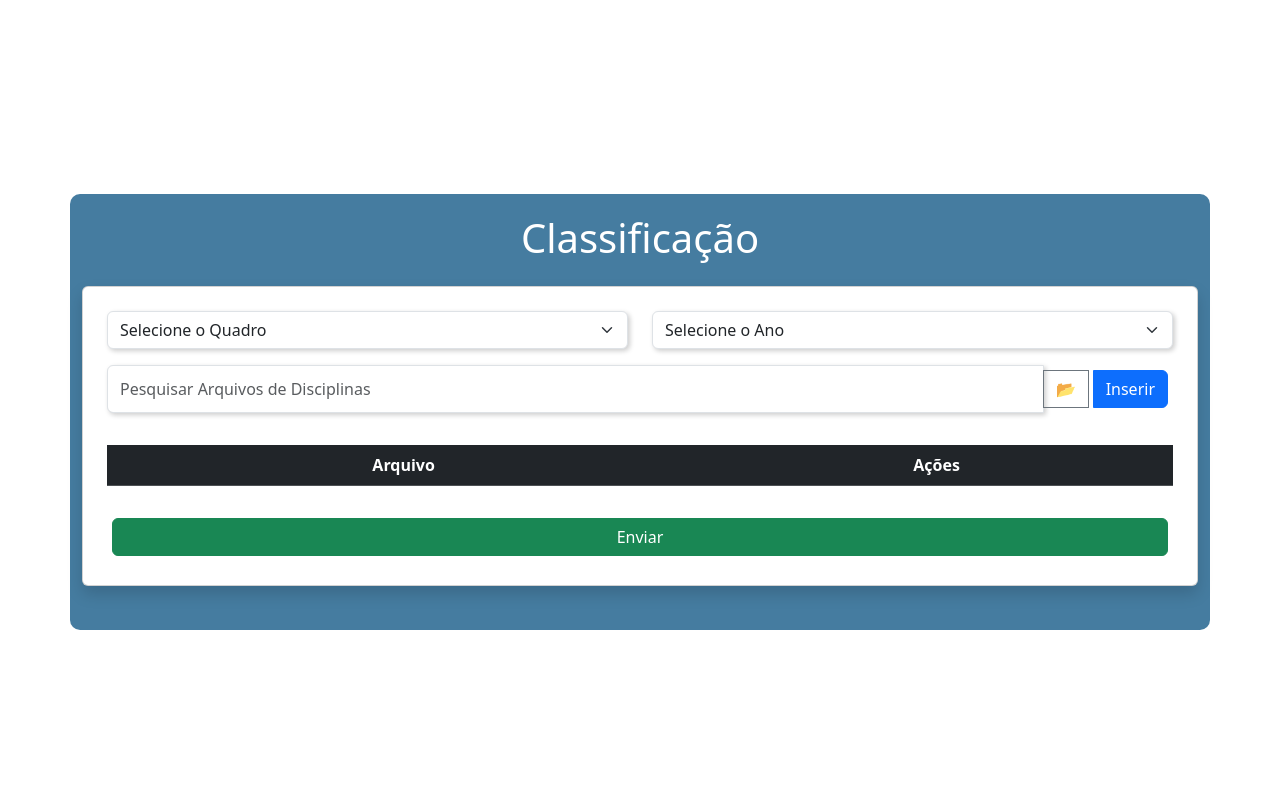
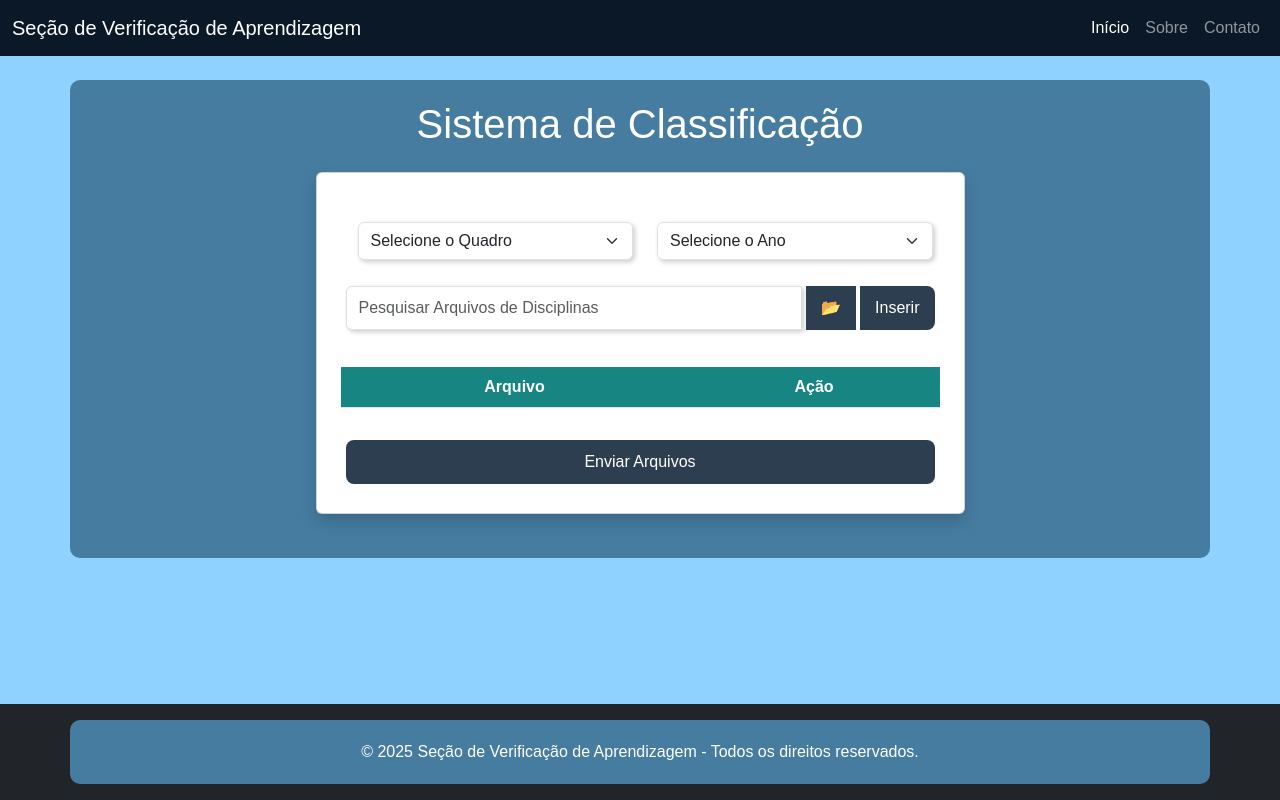
Before and after one commit to Evelyn-Oliveira/Classificacao, a Django app: page / in a window 1280 px wide. Run offline with Django 4.2, Linux system fonts and the light colour scheme; lists and menus that the app fills with data are empty; some libraries are stand-ins or nearby versions.

Commit message:
Css ajustado

```diff
--- a/app/static/style.css
+++ b/app/static/style.css
@@ -1,15 +1,16 @@
 body {
     font-family: Arial, sans-serif;
-    background-color: #457ca0;
+    background-color:  #8fd2ff;
     margin: 0;
     padding: 0;
-    display: flex;
-    justify-content: center;
-    align-items: center;
     height: 100vh;
 }
 
 .container {
+    display: flex;
+    flex-direction: column;
+    justify-content: center;
+    align-items: center;
     text-align: center;
     background: #457ca0;
     padding: 20px;
@@ -57,3 +58,12 @@
     display: block;
     margin: 15px auto;
 }
+
+.minha-navbar {
+  background-color: #0A1828;
+}
+
+.my-thead th {
+  background-color: #178582 !important;
+  color: #fff;
+}
--- a/app/templates/app/base.html
+++ b/app/templates/app/base.html
@@ -2,24 +2,50 @@
 <html lang="pt-br">
 <head>
   <meta charset="UTF-8">
-  <title>{% block title %} Seção de Verificação de Aprendizagem{% endblock %} </title>
+  <title>{% block title %} Seção de Verificação de Aprendizagem {% endblock %} </title>
   {% load static %}
+
+  <link rel="stylesheet" href="{% static 'bootstrap/css/bootstrap.min.css' %}">
   <link rel="stylesheet" href="{% static 'style.css' %}">
-  <link rel="stylesheet" href="{% static 'bootstrap/css/bootstrap.min.css' %}">
-
 </head>
 <body>
-    <!--
-  <nav class="navbar navbar-expand-lg navbar-dark bg-dark">
+
+    <nav class="navbar navbar-expand-lg navbar-dark minha-navbar">
     <div class="container-fluid">
-      <a class="navbar-brand" href="#">Classificação</a>
+        <a class="navbar-brand" href="#">Seção de Verificação de Aprendizagem </a>
+        <button class="navbar-toggler" type="button" data-bs-toggle="collapse" data-bs-target="#navbarNav"
+                aria-controls="navbarNav" aria-expanded="false" aria-label="Alternar navegação">
+        <span class="navbar-toggler-icon"></span>
+        </button>
+
+        <div class="collapse navbar-collapse" id="navbarNav">
+        <ul class="navbar-nav ms-auto">
+            <li class="nav-item">
+            <a class="nav-link active" aria-current="page" href="#">Início</a>
+            </li>
+            <li class="nav-item">
+            <a class="nav-link" href="#">Sobre</a>
+            </li>
+            <li class="nav-item">
+            <a class="nav-link" href="#">Contato</a>
+            </li>
+        </ul>
+        </div>
     </div>
-  </nav> -->
+    </nav>
+
 
   <div class="container mt-4">
     {% block content %}{% endblock %}
   </div>
 
+  <!-- Rodapé -->
+  <footer class="bg-dark text-white text-center py-3 mt-4 fixed-bottom">
+    <div class="container">
+      <p class="mb-0">&copy; 2025 Seção de Verificação de Aprendizagem - Todos os direitos reservados.</p>
+    </div>
+  </footer>
+
   <script src="{% static 'bootstrap/js/bootstrap.bundle.min.js' %}"></script>
   <script src="{% static 'script.js' %}"></script>
 </body>
--- a/app/templates/app/index.html
+++ b/app/templates/app/index.html
@@ -3,7 +3,7 @@
 {% block title %}Classificação{% endblock %}
 
 {% block content %}
-<h1 class="mb-4">Classificação</h1>
+<h1 class="mb-4">Sistema de Classificação</h1>
 
 <form method="POST" enctype="multipart/form-data" class="card p-4 shadow">
   {% csrf_token %}
@@ -36,16 +36,16 @@
   <input type="file" id="fileInput" accept=".csv,.xlsx" style="display:none">
 
   <table id="tabelaArquivos" class="table table-striped mt-3">
-    <thead class="table-dark">
+      <thead class="my-thead">
       <tr>
         <th>Arquivo</th>
-        <th>Ações</th>
+        <th>Ação</th>
       </tr>
     </thead>
     <tbody id="listaArquivos"></tbody>
   </table>
 
-  <button type="submit" class="btn btn-success mt-3">Enviar</button>
+  <button type="submit" class="btn btn-success mt-3">Enviar Arquivos</button>
 </form>
 
 <div class="resultado mt-4"></div>
```
